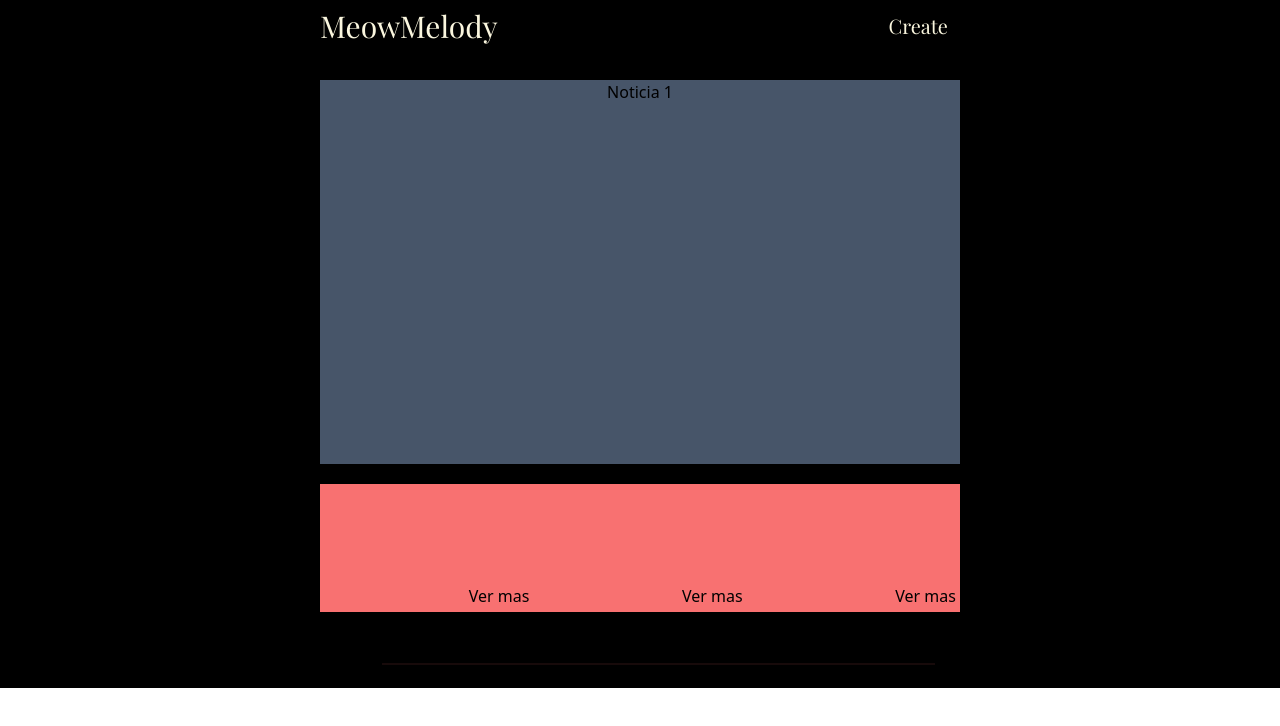
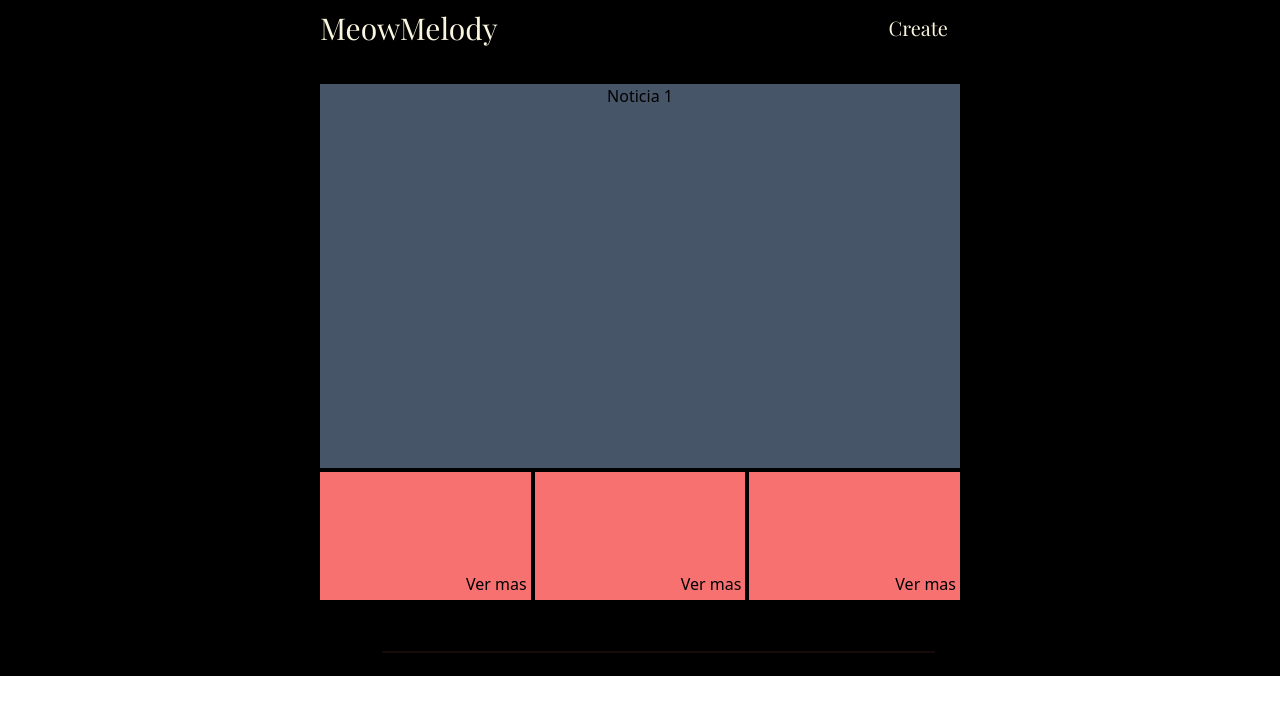
Before and after one commit to Jkose7/Blog-MeowMelody, a React (Vite) app: page / in a window 1280 px wide. Shown: the top 726 px of the page. Built offline with nearby package versions, Linux system fonts and the light colour scheme; a web font is replaced by a local one.

Commit message:
change colors

```diff
--- a/src/pages/index.jsx
+++ b/src/pages/index.jsx
@@ -2,25 +2,25 @@ import { Aside_news } from "../components/Aside_news"
 
 export function Index() {
     return (
-        <section className=" mx-28 xl:mx-80 gap-7 flex flex-col">
-            <nav className="bg-transparent flex justify-between font-titulos items-center text-primary-color">
+        <section className="mx-28 xl:mx-80 gap-7 flex flex-col">
+            <nav className="bg-transparent flex justify-between font-titulos items-center text-primary-color h-14">
                 <div className="text-3xl">
                     MeowMelody
                 </div>
 
-                <div className="hover:bg-second-color hover:text-white p-3 rounded-sm transition-all duration-100">
-                    <button className="text-xl">Create</button>
+                <div className="hover:bg-primary-color hover:text-black rounded-sm transition-all duration-150">
+                    <button className="text-xl px-3 py-1">Create</button>
                 </div>
             </nav>
 
-            <section className="h-full flex gap-5 flex-col">
+            <section className="h-full flex gap-1 flex-col">
                 <div className="bg-slate-600 flex justify-center h-96 ">
                     <article >
                         Noticia 1
                     </article>
                 </div>
 
-                <div className="flex ">
+                <div className="flex gap-1">
                     <Aside_news/>
                     <Aside_news/>
                     <Aside_news/>
```
